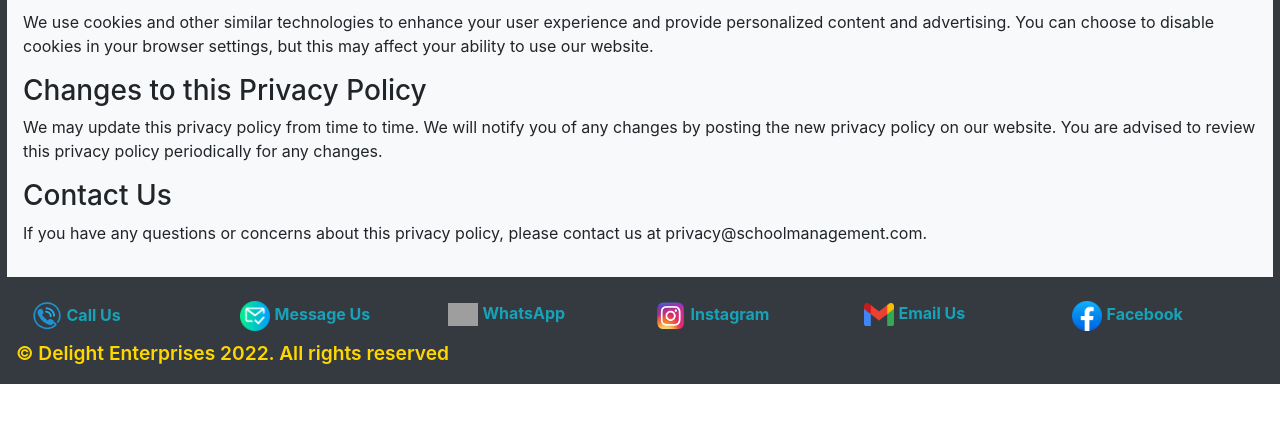
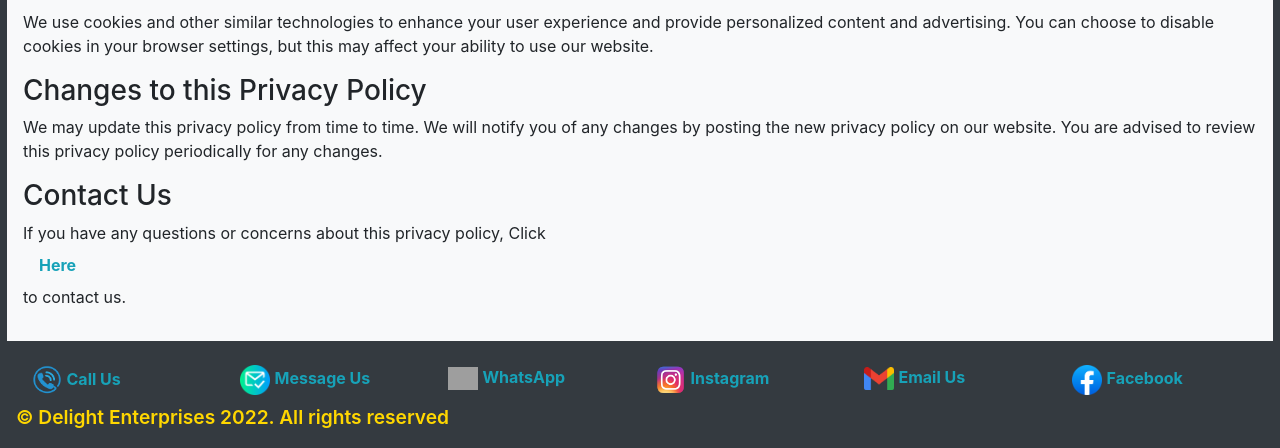
Before and after one commit to De-elite2107/Remkay, a Django app: page /privacy in a window 1280 px wide. Shown: the part 983-1431 px from the top of the page. Before the commit the page ends 1367 px from the top, so only its background shows below. Run offline with Django 3.2, Linux system fonts and the light colour scheme; some libraries are stand-ins or nearby versions; grey boxes are pictures that could not be loaded.

Commit message:
Update privacy.html

```diff
--- a/templates/privacy.html
+++ b/templates/privacy.html
@@ -23,6 +23,6 @@
     <p>We may update this privacy policy from time to time. We will notify you of any changes by posting the new privacy policy on our website. You are advised to review this privacy policy periodically for any changes.</p>
 
     <h3>Contact Us</h3>
-    <p>If you have any questions or concerns about this privacy policy, please contact us at privacy@schoolmanagement.com.</p>
+    <p>If you have any questions or concerns about this privacy policy, Click <a target="_blank" class="nav-link text-info" href="mailto:kaypeace161@gmail.com?subject=Enquiries on Remkay Schools&?body=Hi"><b>Here</b></a> to contact us.</p>
 </section>
 {%endblock content%}
```
